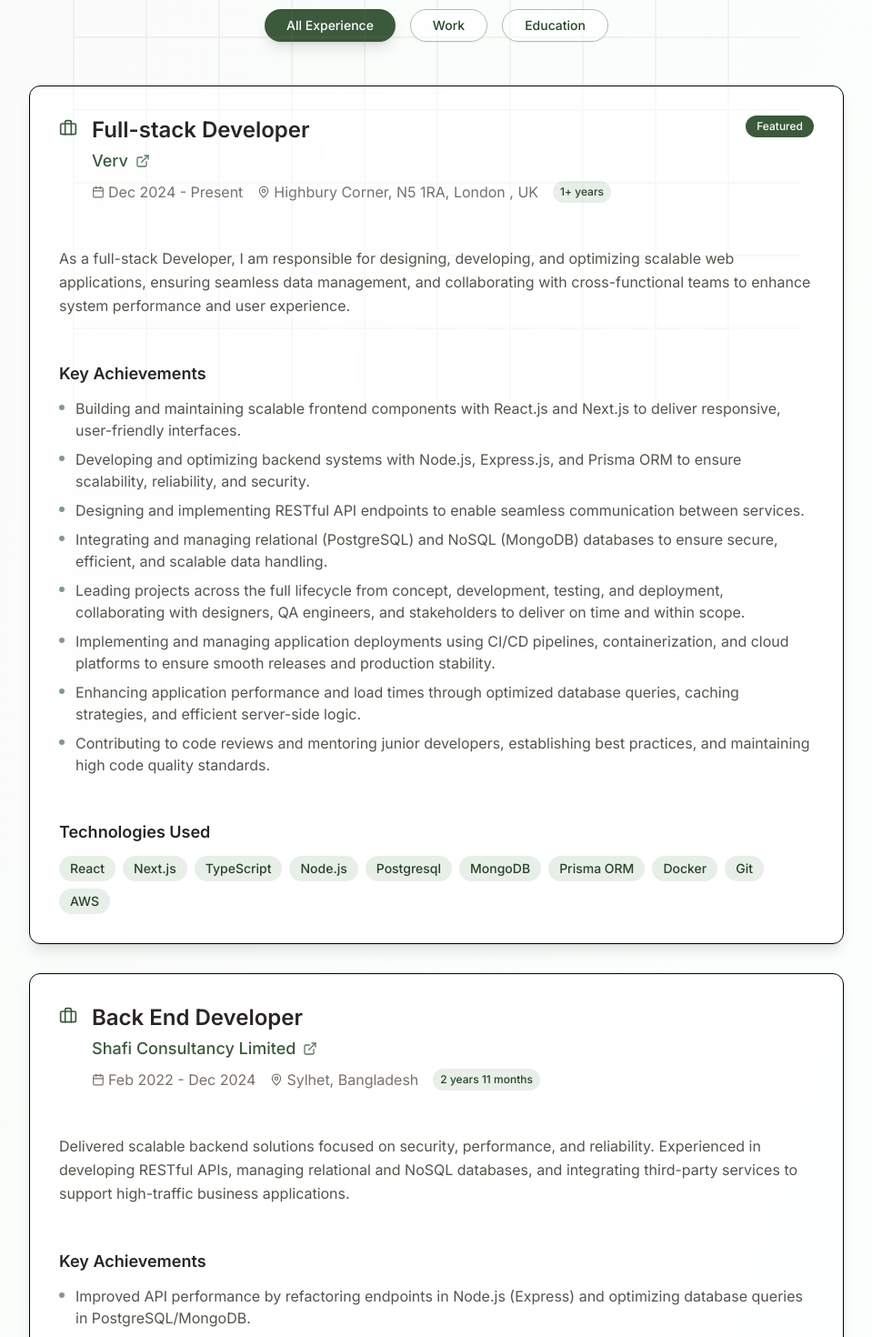
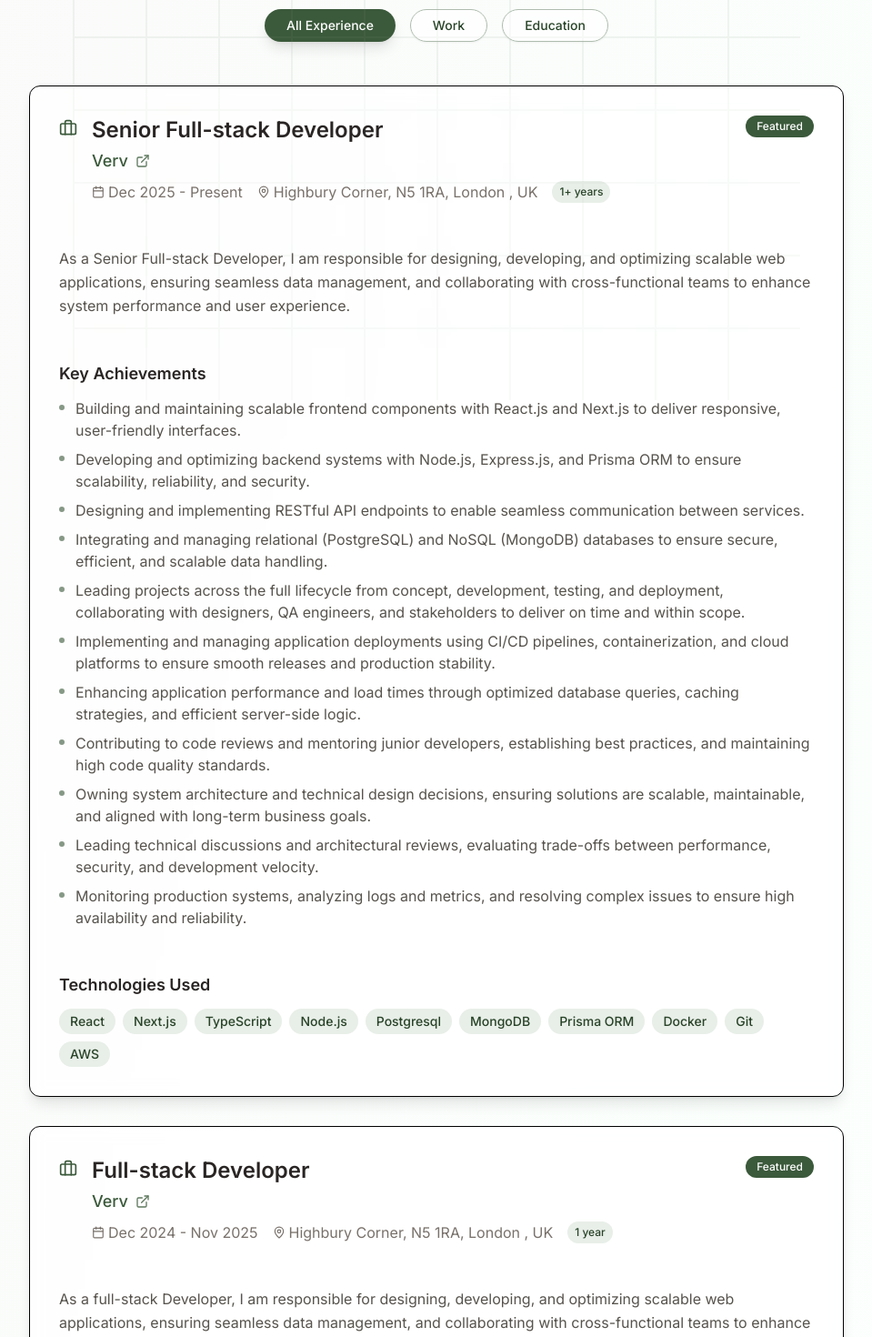
Before and after one commit to Aminul667/aminul-portfolio, a Next.js app: page /experience in a window 1280 px wide. Shown: the part 360-1830 px from the top of the page at 91% size, without its empty margins (160-1119 px from the left). Built offline with nearby package versions, Linux system fonts and the light colour scheme; a web font is replaced by a local one.

Commit message:
added new role

```diff
--- a/src/constants/experience.constante.ts
+++ b/src/constants/experience.constante.ts
@@ -3,10 +3,48 @@ export const experiences = [
     id: 1,
     type: "work",
     company: "Verv",
+    position: "Senior Full-stack Developer",
+    location: "Highbury Corner, N5 1RA, London , UK",
+    period: "Dec 2025 - Present",
+    duration: "1+ years",
+    description:
+      "As a Senior Full-stack Developer, I am responsible for designing, developing, and optimizing scalable web applications, ensuring seamless data management, and collaborating with cross-functional teams to enhance system performance and user experience.",
+    achievements: [
+      "Building and maintaining scalable frontend components with React.js and Next.js to deliver responsive, user-friendly interfaces.",
+      "Developing and optimizing backend systems with Node.js, Express.js, and Prisma ORM to ensure scalability, reliability, and security.",
+      "Designing and implementing RESTful API endpoints to enable seamless communication between services.",
+      "Integrating and managing relational (PostgreSQL) and NoSQL (MongoDB) databases to ensure secure, efficient, and scalable data handling.",
+      "Leading projects across the full lifecycle from concept, development, testing, and deployment, collaborating with designers, QA engineers, and stakeholders to deliver on time and within scope.",
+      "Implementing and managing application deployments using CI/CD pipelines, containerization, and cloud platforms to ensure smooth releases and production stability.",
+      "Enhancing application performance and load times through optimized database queries, caching strategies, and efficient server-side logic.",
+      "Contributing to code reviews and mentoring junior developers, establishing best practices, and maintaining high code quality standards.",
+      "Owning system architecture and technical design decisions, ensuring solutions are scalable, maintainable, and aligned with long-term business goals.",
+      "Leading technical discussions and architectural reviews, evaluating trade-offs between performance, security, and development velocity.",
+      "Monitoring production systems, analyzing logs and metrics, and resolving complex issues to ensure high availability and reliability.",
+    ],
+    technologies: [
+      "React",
+      "Next.js",
+      "TypeScript",
+      "Node.js",
+      "Postgresql",
+      "MongoDB",
+      "Prisma ORM",
+      "Docker",
+      "Git",
+      "AWS",
+    ],
+    website: "https://www.linkedin.com/company/vervsocial/posts/?feedView=all",
+    featured: true,
+  },
+  {
+    id: 2,
+    type: "work",
+    company: "Verv",
     position: "Full-stack Developer",
     location: "Highbury Corner, N5 1RA, London , UK",
-    period: "Dec 2024 - Present",
-    duration: "1+ years",
+    period: "Dec 2024 - Nov 2025",
+    duration: "1 year",
     description:
       "As a full-stack Developer, I am responsible for designing, developing, and optimizing scalable web applications, ensuring seamless data management, and collaborating with cross-functional teams to enhance system performance and user experience.",
     achievements: [
@@ -35,7 +73,7 @@ export const experiences = [
     featured: true,
   },
   {
-    id: 2,
+    id: 3,
     type: "work",
     company: "Shafi Consultancy Limited",
     position: "Back End Developer",
@@ -61,7 +99,7 @@ export const experiences = [
     featured: false,
   },
   {
-    id: 3,
+    id: 4,
     type: "work",
     company: "Shafi Consultancy Limited",
     position: "Trainee Statistical Programmer",
```
